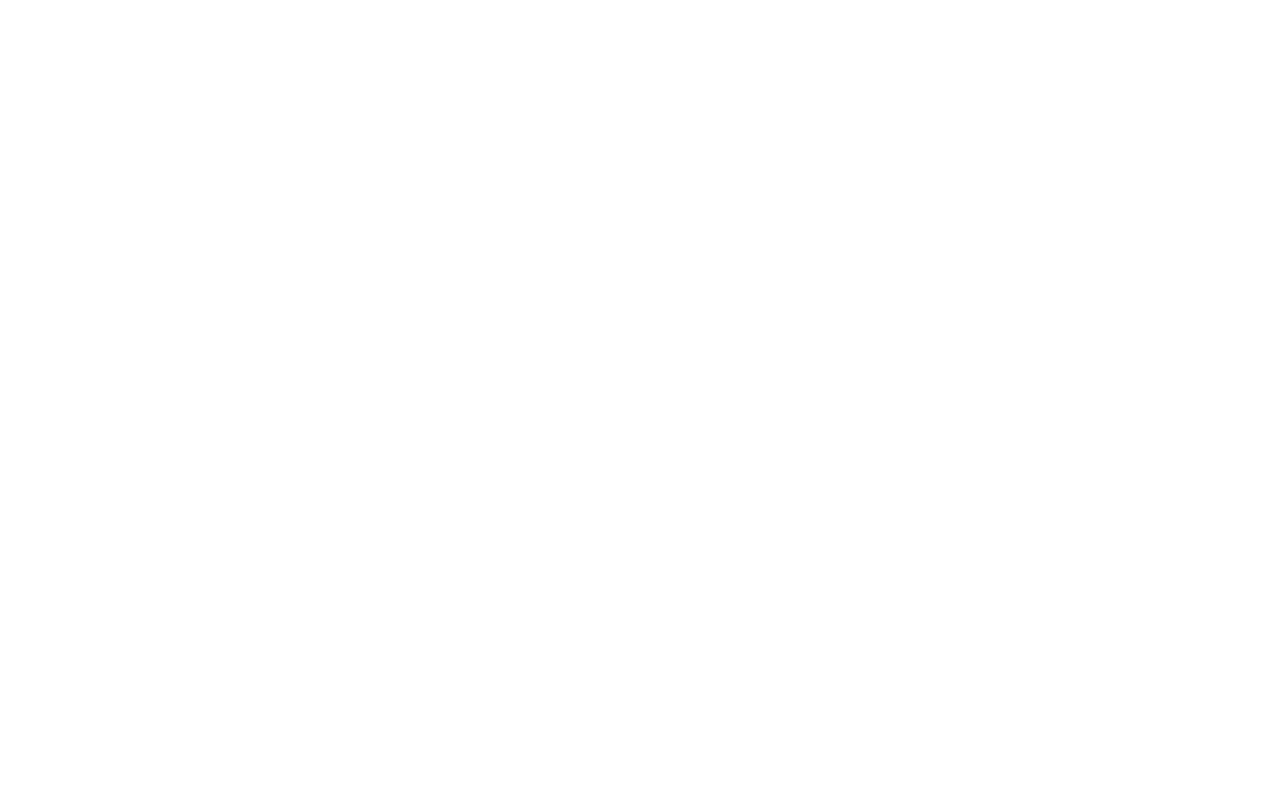
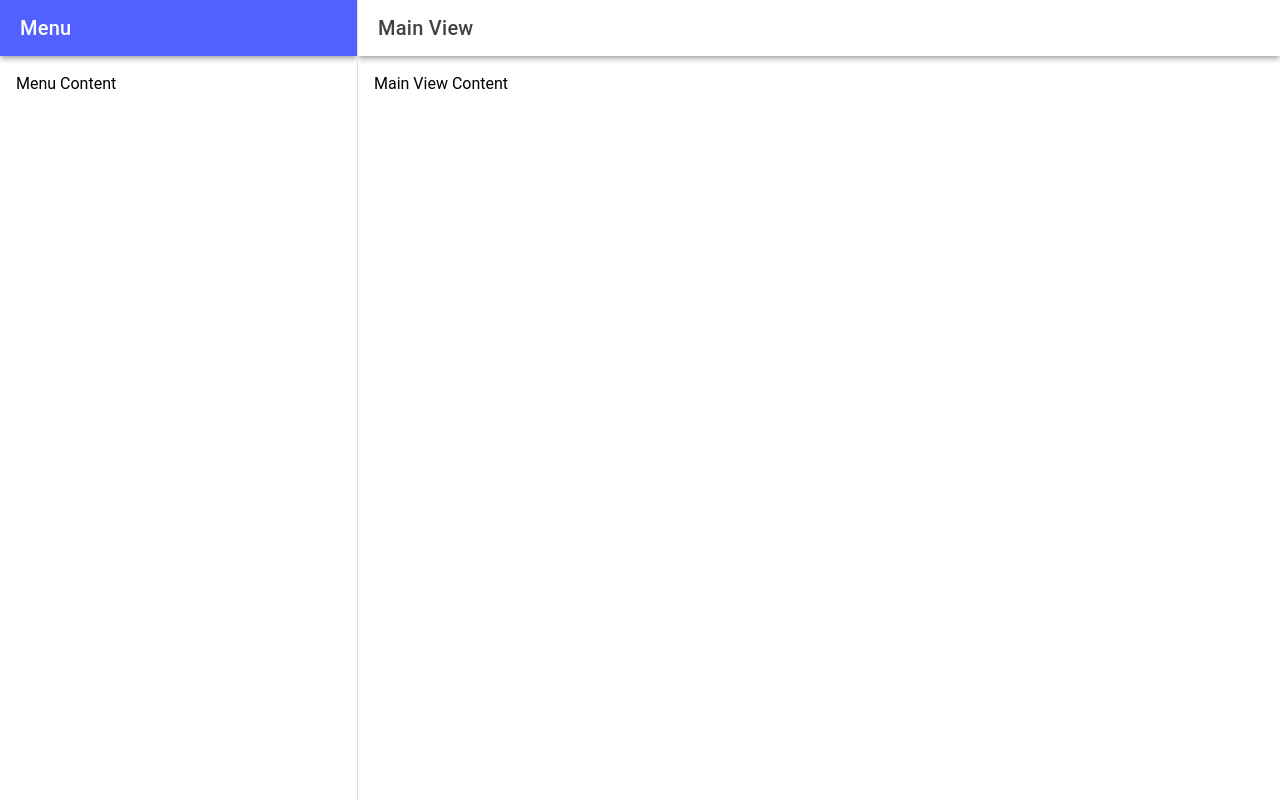
Before and after one commit to PhilipWright96/ElectionReminders, a React (Vite) app: page /test in a window 1280 px wide. Built offline with nearby package versions, Linux system fonts and the light colour scheme.

Commit message:
Add working splitpane examples

```diff
--- a/src/App.tsx
+++ b/src/App.tsx
@@ -23,6 +23,8 @@
 import './theme/variables.css';
 
 import MyReminders from './pages/MyReminders';
+import Example from './pages/Example/Example';
+import Example2 from './pages/Example2/Example2';
 import CountryElections from './components/CountryElections/CountryElections';
 import SetupReminderPage from './components/SetupReminderPage/SetupReminderPage';
 
@@ -39,6 +41,8 @@
         <Route exact path="/myReminders" component={MyReminders} />
         <Route exact path="/countryElections/:countryName" component={CountryElections} />
         <Route exact path="/setupReminder/:electionName" component={SetupReminderPage} />
+        <Route exact path="/test" component={Example} />
+        <Route exact path="/test2" component={Example2} />
       </IonRouterOutlet>
     </IonReactRouter>
   </IonApp>
--- /dev/null
+++ b/src/pages/Example/Example.tsx
@@ -0,0 +1,27 @@
+import React from 'react';
+import { IonContent, IonHeader, IonMenu, IonSplitPane, IonTitle, IonToolbar } from '@ionic/react';
+
+function Example() {
+    return (
+        <IonSplitPane contentId="main">
+            <IonMenu contentId="main">
+                <IonHeader>
+                    <IonToolbar color="tertiary">
+                        <IonTitle>Menu</IonTitle>
+                    </IonToolbar>
+                </IonHeader>
+                <IonContent className="ion-padding">Menu Content</IonContent>
+            </IonMenu>
+
+            <div className="ion-page" id="main">
+                <IonHeader>
+                    <IonToolbar>
+                        <IonTitle>Main View</IonTitle>
+                    </IonToolbar>
+                </IonHeader>
+                <IonContent className="ion-padding">Main View Content</IonContent>
+            </div>
+        </IonSplitPane>
+    );
+}
+export default Example;
--- /dev/null
+++ b/src/pages/Example2/Example2.tsx
@@ -0,0 +1,36 @@
+import { IonContent, IonPage, IonHeader, IonMenu, IonSplitPane, IonTitle, IonToolbar, IonRouterOutlet, IonItem, IonMenuToggle, IonCard, IonCardContent, IonCardHeader, IonCardTitle } from '@ionic/react';
+
+function Example2() {
+    const paths = [{
+        name: "Home",
+        url: "/home"
+    }, {
+        name: "Home2",
+        url: "/home"
+    }]
+    return (
+        <IonPage>
+            <IonSplitPane contentId="test">
+                <IonMenu contentId="test">
+                    <IonHeader>
+                        <IonToolbar>
+                            <IonTitle>TEST</IonTitle>
+                        </IonToolbar>
+                    </IonHeader>
+
+                    <IonContent>
+                        {paths.map((item, index) => (
+                            <IonItem routerLink={item.url} routerDirection="forward">
+                                {item.name}
+                            </IonItem>
+                        ))}
+                    </IonContent>
+                </IonMenu>
+                <IonRouterOutlet id="test">
+                </IonRouterOutlet>
+            </IonSplitPane>
+        </IonPage>
+
+    );
+}
+export default Example2;
```
Also changed, not shown: src/pages/Example/Example.css (added), src/pages/Example2/Example2.css (added).
